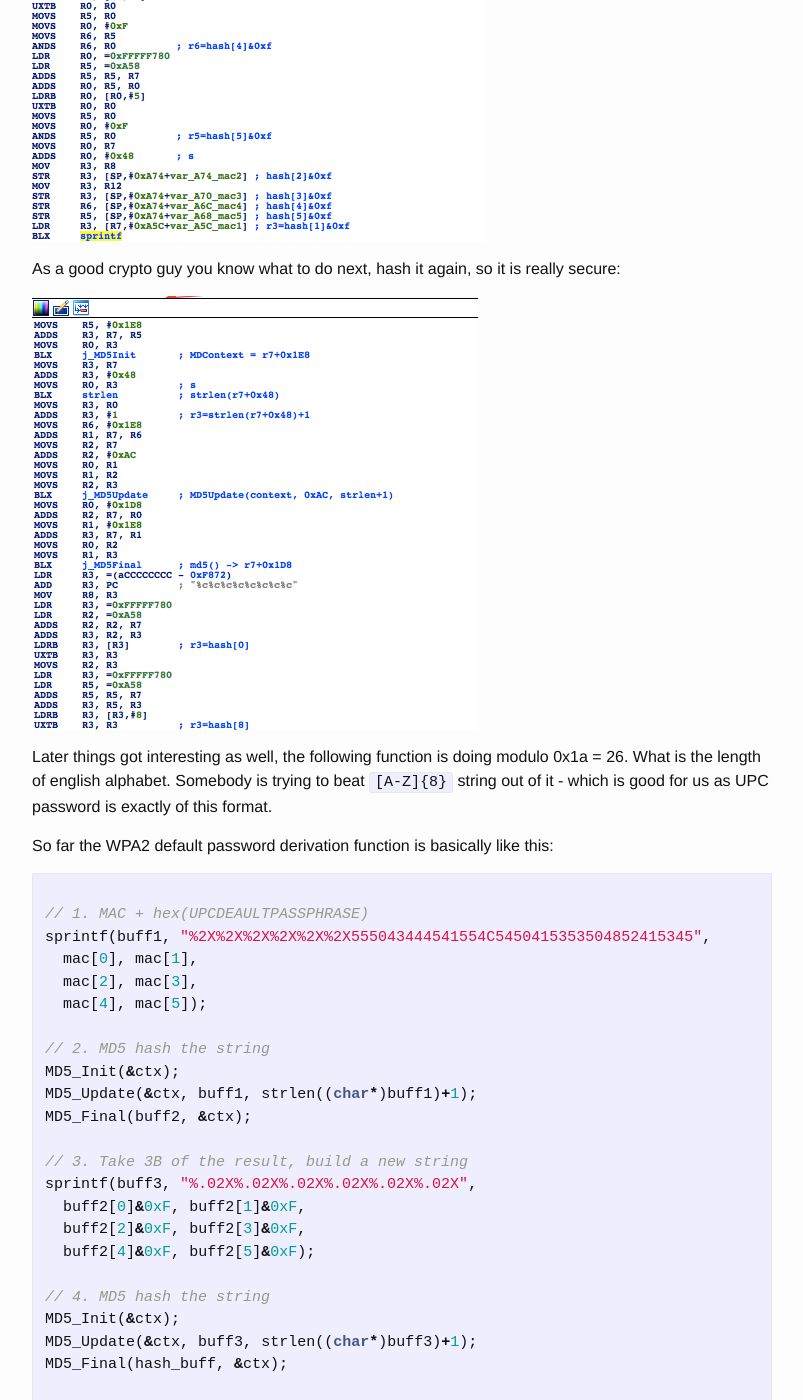
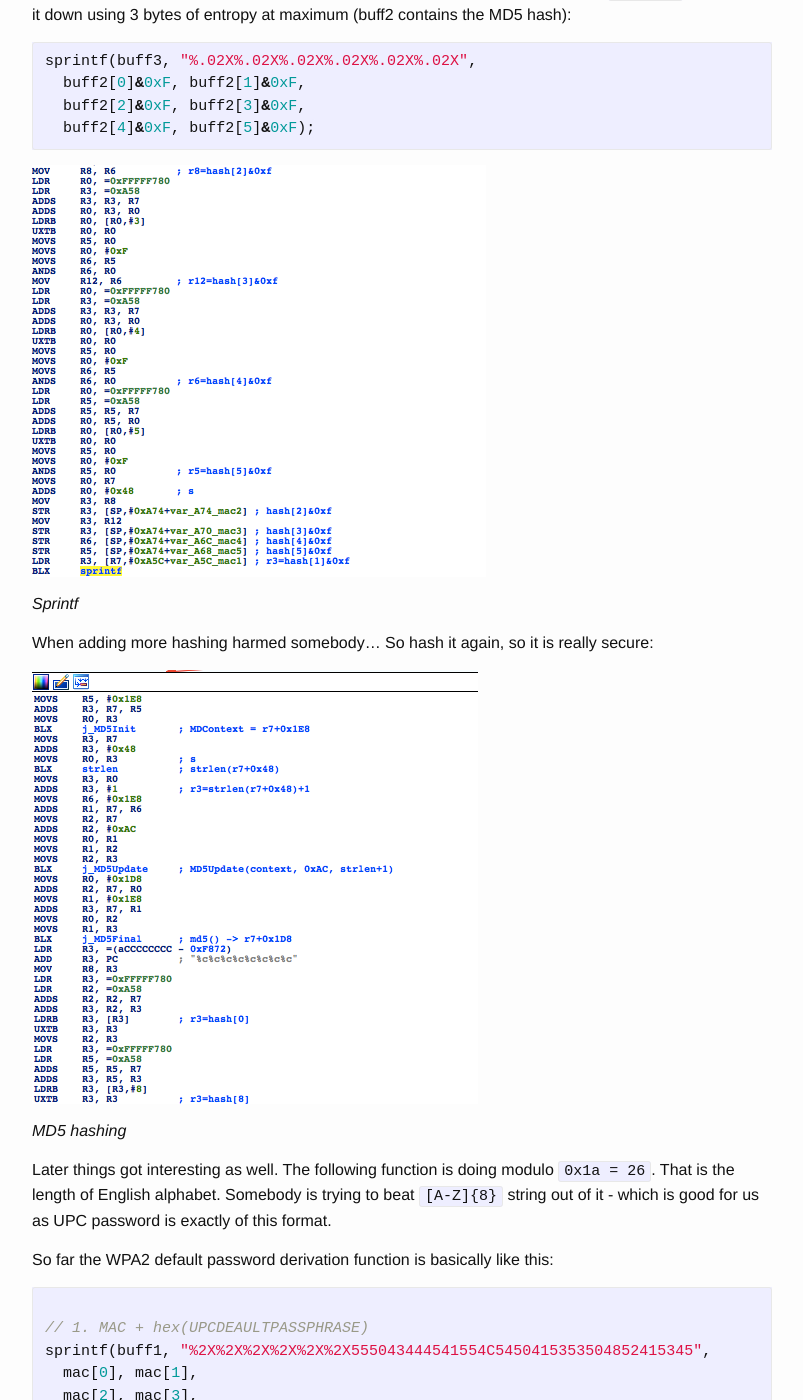
Before and after one commit to yolosec/deadcodeBlog, a Jekyll site: the page built from _posts/2016-06-14-UPC-UBEE-EVW3226-WPA2-RExing.markdown, in a window 1280 px wide and 1400 px high, scrolled down 7800 px. Shown: the whole window, without its empty margins (238-1041 px from the left). Built offline with Jekyll 4.4.1, drawn with Linux system fonts in a browser that asks for light colours; formulas are drawn with MathJax 3; some of the changed text lies outside the part shown.

Commit message:
ubee: function analysis image captions, rephrasing

```diff
--- a/_posts/2016-06-14-UPC-UBEE-EVW3226-WPA2-RExing.markdown
+++ b/_posts/2016-06-14-UPC-UBEE-EVW3226-WPA2-RExing.markdown
@@ -223,7 +228,13 @@ You don’t have to be genius to guess that, look at the function `j_increaseMAC
 address by 1. Luckily, this is the only input the function takes to generate WPA2 passwords! It means one can
 generate the exact password, without need to guess the candidate ones (as Blasty found for another model).
 
+We later discovered the MAC address used as function input is not exactly the BSSID of the WiFi interface.
+For 2.4GHz network it is numerically smaller by 3. So if BSSID of WiFi ends on 0xf9, the MAC used for
+computation is 0xf6 for 2.4GHz network.
+
 [![Increase MAC](/static/ubee/modIncreaseMac.png)](/static/ubee/modIncreaseMac.png)
+
+*MAC input*
 
 The MAC address is then plug to the weird looking magic string. It does:
 
@@ -240,9 +251,13 @@ it says `UPCDEAULTPASSPHRASE`.
 
 [![sprintf Magic string](/static/ubee/sprintfMagicString.png)](/static/ubee/sprintfMagicString.png)
 
+*Sprintf magic string*
+
 This resulting string got MD5 hashed:
 
 [![hashing 01](/static/ubee/hashing01.png)](/static/ubee/hashing01.png)
+
+*MD5 Hashing*
 
 Just in case the hashed string had too much entropy, guys decided to do another `sprintf`,
 but cutting it down using 3 bytes of entropy at maximum (buff2 contains the MD5 hash):
@@ -256,11 +271,15 @@ sprintf(buff3, "%.02X%.02X%.02X%.02X%.02X%.02X",
 
 [![sprintf01](/static/ubee/sprintf01.png)](/static/ubee/sprintf01.png)
 
-As a good crypto guy you know what to do next, hash it again, so it is really secure:
+*Sprintf*
+
+When adding more hashing harmed somebody... So hash it again, so it is really secure:
 
 [![hashing 02](/static/ubee/hashingAgain.png)](/static/ubee/hashingAgain.png)
 
-Later things got interesting as well, the following function is doing modulo 0x1a = 26. What is the length of english
+*MD5 hashing*
+
+Later things got interesting as well. The following function is doing modulo `0x1a = 26`. That is the length of English
 alphabet. Somebody is trying to beat `[A-Z]{8}` string out of it - which is good for us as UPC password is exactly of
 this format.
 
```
Also changed, not shown: other parts of _posts/2016-06-14-UPC-UBEE-EVW3226-WPA2-RExing.markdown (+6 -1 lines).
